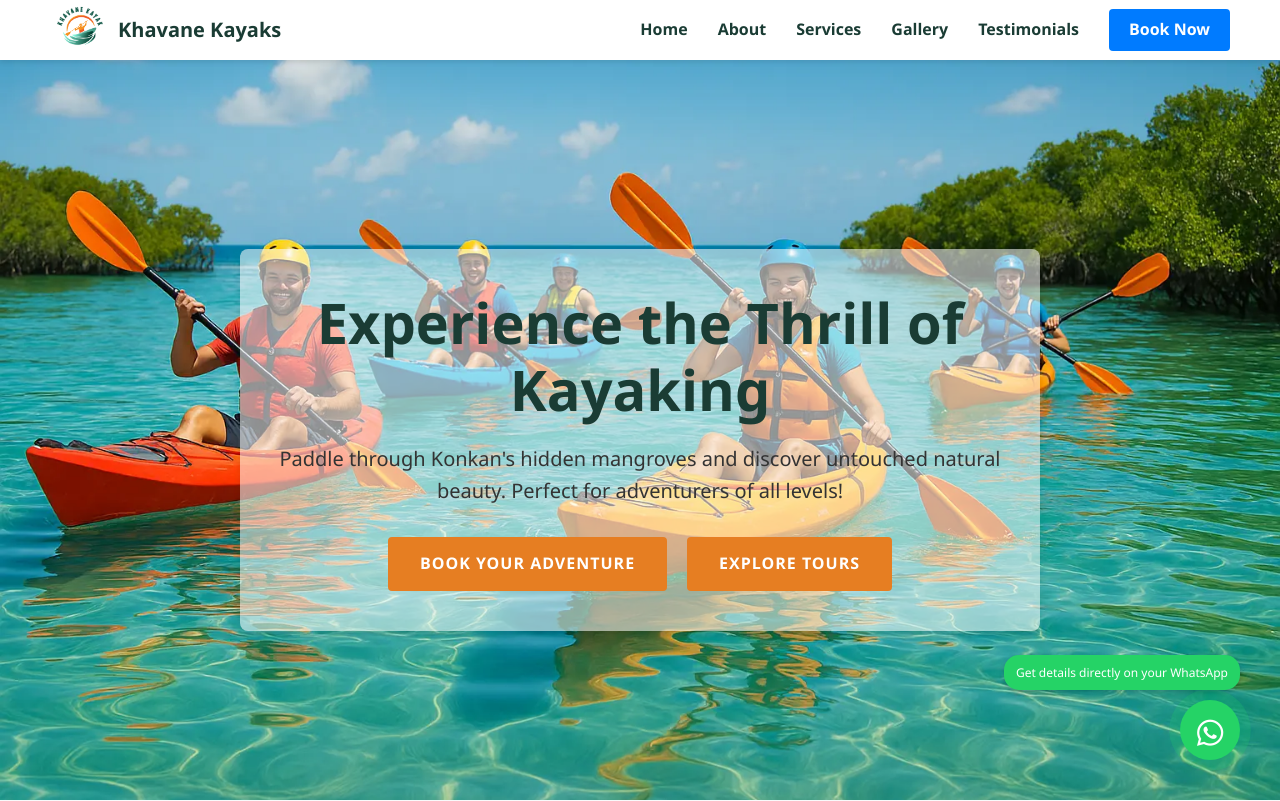
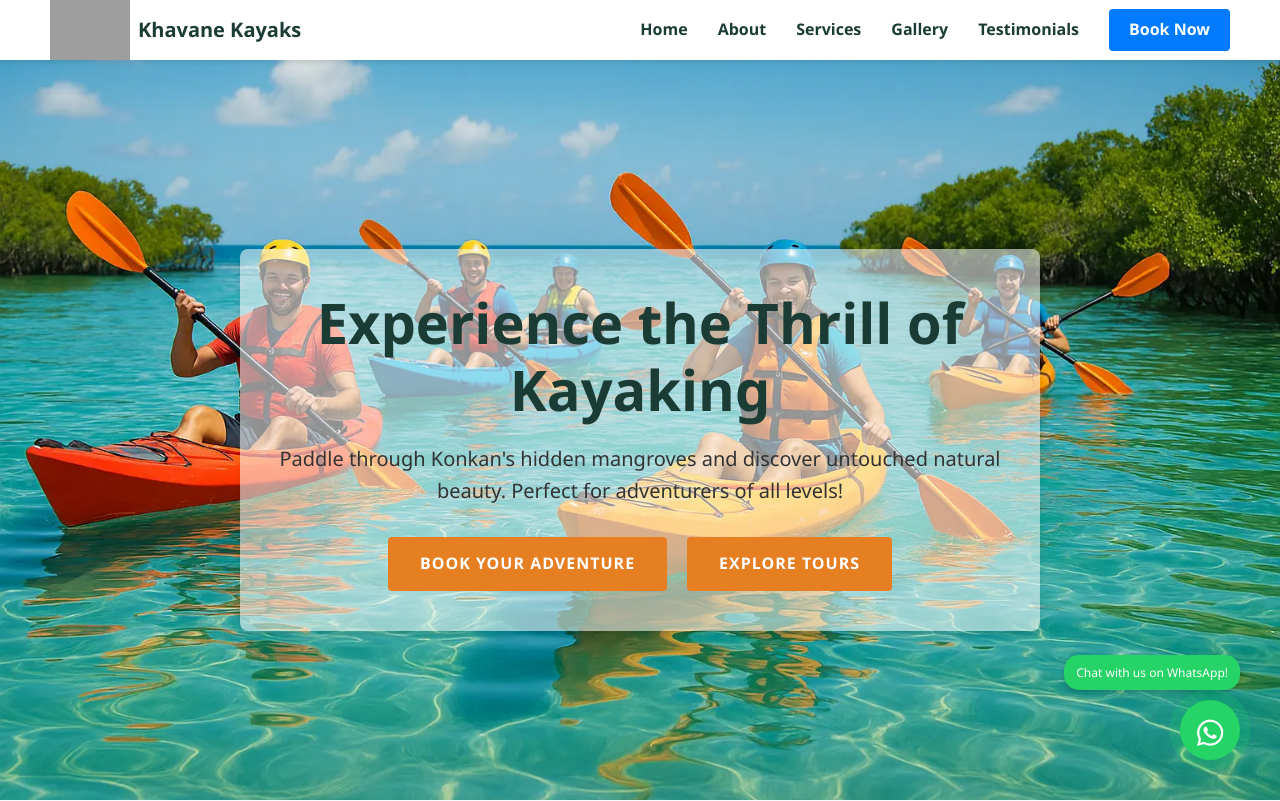
Before and after one commit to innovatehive7/Updated_Kayaking, a Flask app: page / in a window 1280 px wide. Shown: the top 801 px of the page. Run offline with Flask 3, Linux system fonts and the light colour scheme; some libraries are stand-ins or nearby versions; grey boxes are pictures that could not be loaded.

Commit message:
Update index.html

```diff
--- a/templates/index.html
+++ b/templates/index.html
@@ -28,19 +28,19 @@
     <link
       rel="apple-touch-icon"
       sizes="180x180"
-      href="/static/img/LOGO_1.png"
+      href="/static/img/khavanekhayakslogo1.png"
     />
     <link
       rel="icon"
       type="image/png"
       sizes="32x32"
-      href="/static/img/LOGO_1.png"
+      href="/static/img/khavanekhayakslogo1.png"
     />
     <link
       rel="icon"
       type="image/png"
       sizes="16x16"
-      href="/static/img/LOGO_1.png"
+      href="/static/img/khavanekhayakslogo1.png"
     />
     <link rel="manifest" href="/static/img/LOGO_1.png" />
     <script src="https://cdnjs.cloudflare.com/ajax/libs/html2pdf.js/0.10.1/html2pdf.bundle.min.js" integrity="sha512-GsLlZN/3F2ErC5ifS5QtgpiJtWd43JWSuIgh7mbzZ8zBps+dvLusV+eNQATqgA/HdeKFVgA5v3S/cIrLF7QnIg==" crossorigin="anonymous" referrerpolicy="no-referrer"></script>
@@ -92,7 +92,7 @@
     <nav class="navbar" role="navigation">
       <a href="#" class="logo" aria-label="Khavane Kayak Home">
         <img
-          src="/static/img/LOGO_9.png"
+          src="/static/img/khavanekhayakslogo1.png"
           alt="Khavane Kayak Logo"
           class="logo-img"
         />
@@ -455,6 +455,16 @@
         </div>
       </div>
 
+      <!-- Social Media Float Buttons -->
+<div class="social-float">
+  <a
+    href="https://www.instagram.com/khavane_kayaks?utm_source=ig_web_button_share_sheet&igsh=ZDNlZDc0MzIxNw=="
+    class="instagram-float"
+    target="_blank"
+    aria-label="Follow us on Instagram"
+  >
+    <i class="fab fa-instagram"></i>
+  </a>
   <a
     href="https://wa.me/919137083019"
     class="whatsapp-float"
@@ -463,6 +473,7 @@
   >
     <i class="fab fa-whatsapp"></i>
   </a>
+</div>
 
       <section id="booking" class="booking section">
         <h1 class="section-title">Book Your Adventure</h1>
@@ -923,15 +934,21 @@
       </script>
 
       <script>
-        // WhatsApp button animation and sound
+// WhatsApp and Instagram button animation and sound
 document.addEventListener("DOMContentLoaded", function () {
   const whatsappBtn = document.querySelector(".whatsapp-float");
+  const instagramBtn = document.querySelector(".instagram-float");
 
-          // Create notification element
-          const notification = document.createElement("div");
-          notification.className = "whatsapp-notification";
-          notification.textContent = "Get details directly on your WhatsApp";
-          whatsappBtn.appendChild(notification);
+  // Create notification elements
+  const whatsappNotification = document.createElement("div");
+  whatsappNotification.className = "whatsapp-notification";
+  whatsappNotification.textContent = "Chat with us on WhatsApp!";
+  whatsappBtn.appendChild(whatsappNotification);
+
+  const instagramNotification = document.createElement("div");
+  instagramNotification.className = "instagram-notification";
+  instagramNotification.textContent = "Follow us on Instagram!";
+  instagramBtn.appendChild(instagramNotification);
 
   // Add bounce animation when page loads
   setTimeout(() => {
@@ -947,7 +964,7 @@
     );
   }, 2000);
 
-          // Add click sound when button is clicked
+  // Add click sound when buttons are clicked
   whatsappBtn.addEventListener("click", function () {
     const clickSound = new Audio(
       "https://assets.mixkit.co/sfx/preview/mixkit-arcade-game-jump-coin-216.mp3"
@@ -958,23 +975,40 @@
     );
   });
 
-          // Show notification every 10 seconds
-          function toggleNotification() {
-            notification.classList.add("show");
+  instagramBtn.addEventListener("click", function () {
+    const clickSound = new Audio(
+      "https://assets.mixkit.co/sfx/preview/mixkit-arcade-game-jump-coin-216.mp3"
+    );
+    clickSound.volume = 0.3;
+    clickSound.play().catch((e) =>
+      console.log("Audio play failed:", e)
+    );
+  });
+
+  // Show notifications alternately
+  function toggleNotifications() {
+    whatsappNotification.classList.toggle("show");
     setTimeout(() => {
-              notification.classList.remove("show");
-            }, 3000); // Show for 3 seconds
+      whatsappNotification.classList.toggle("show");
+      instagramNotification.classList.toggle("show");
+      setTimeout(() => {
+        instagramNotification.classList.toggle("show");
+      }, 3000);
+    }, 3000);
   }
 
   // Initial call and then repeat every 10 seconds
-          setTimeout(toggleNotification, 5000); // Start after 5 seconds
-          setInterval(toggleNotification, 10000); // Repeat every 10 seconds
+  setTimeout(toggleNotifications, 5000);
+  setInterval(toggleNotifications, 10000);
 
-          // Show tooltip on hover
-          whatsappBtn.addEventListener("mouseenter", function () {
+  // Show tooltips on hover
+  [whatsappBtn, instagramBtn].forEach(btn => {
+    btn.addEventListener("mouseenter", function () {
       const tooltip = document.createElement("div");
       tooltip.className = "whatsapp-tooltip";
-            tooltip.textContent = "Chat with us on WhatsApp!";
+      tooltip.textContent = this.classList.contains("whatsapp-float")
+        ? "Chat with us on WhatsApp!"
+        : "Follow us on Instagram!";
       tooltip.style.position = "absolute";
       tooltip.style.bottom = "70px";
       tooltip.style.right = "0";
@@ -995,13 +1029,14 @@
       }, 10);
     });
 
-          whatsappBtn.addEventListener("mouseleave", function () {
+    btn.addEventListener("mouseleave", function () {
       const tooltip = this.querySelector(".whatsapp-tooltip");
       if (tooltip) {
         tooltip.remove();
       }
     });
   });
+});
       </script>
     </body>
 </html>
```
Lines whose indentation alone changed are shown as unchanged.
